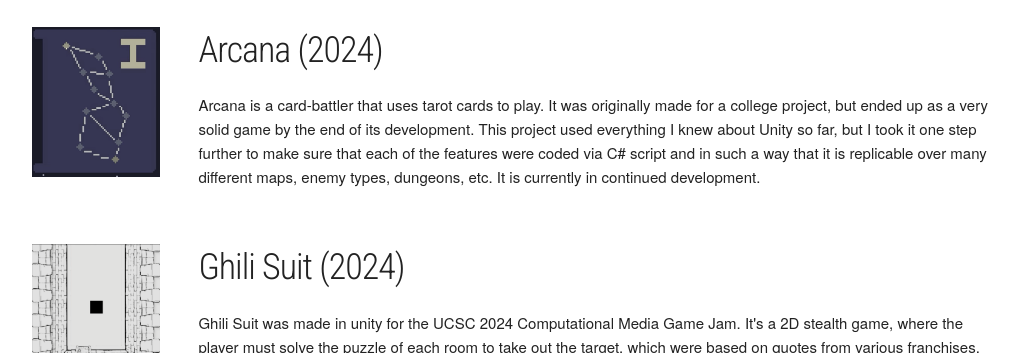
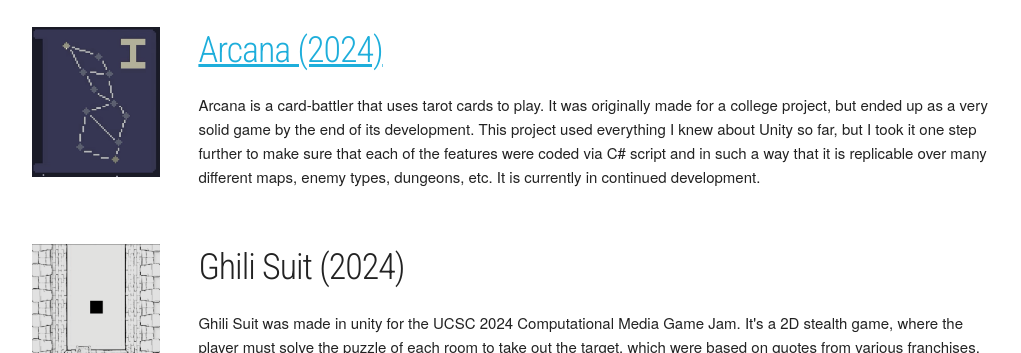
Before and after one commit to chlesser/chlesser.github.io, a website built with Vite: page docs/index.html in a window 1280 px wide. Shown: the part 747-1100 px from the top of the page, without its empty margins (128-1149 px from the left). Built offline with nearby package versions, Linux system fonts and the light colour scheme.

Commit message:
updated to link to arcana

```diff
--- a/docs/index.html
+++ b/docs/index.html
@@ -54,7 +54,7 @@
           <img class="thumbnail" src="arcana-thumbnail.png">
         </div>
         <div class="ten columns">
-          <h3>Arcana (2024)</h3>
+          <h3> <a href="https://charlesser.itch.io/arcana"> Arcana (2024)</a></h3>
           <p>Arcana is a card-battler that uses tarot cards to play. It was originally made for a college project, but ended up as a very solid game by the end of its development. This project used everything I knew about Unity so far, but I took it one step further to make sure that each of the features were coded via C# script and in such a way that it is replicable over many different maps, enemy types, dungeons, etc. It is currently in continued development.</p>
         </div>
       </div>
```
Also changed, not shown: src/index.html (+1 -1 lines).
